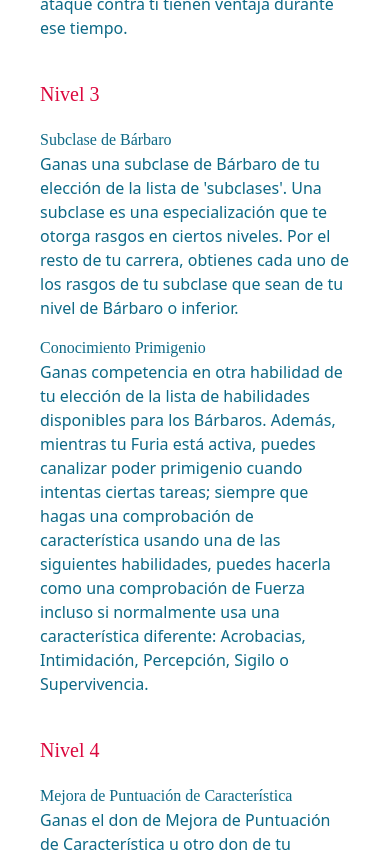
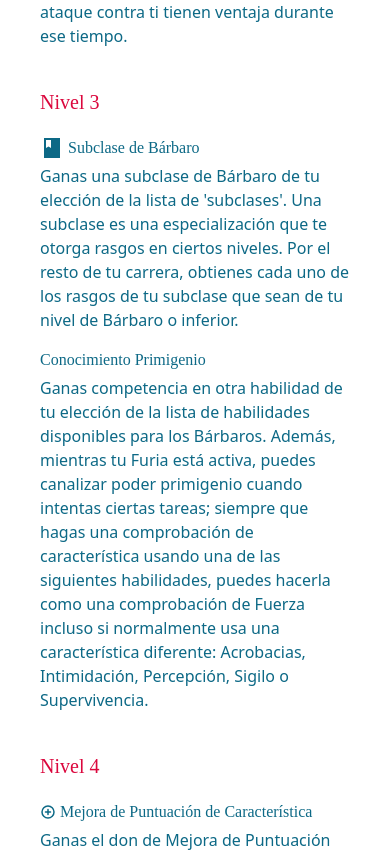
Before and after one commit to aleknss/dnd, a React (Vite) app: page /dnd/classes/artificer in a window 390 px wide. Shown: the part 5900-6752 px from the top of the page. Built offline with nearby package versions, Linux system fonts and the light colour scheme; a web font is replaced by a local one.

Commit message:
Pequeño progreso en subclases

```diff
--- /dev/null
+++ b/src/components/svgs/Subclass.tsx
@@ -0,0 +1,18 @@
+import type { SVGProps } from "react";
+
+export function Subclass(props: SVGProps<SVGSVGElement>) {
+  return (
+    <svg
+      xmlns="http://www.w3.org/2000/svg"
+      width={24}
+      height={24}
+      viewBox="0 0 24 24"
+      {...props}
+    >
+      <path
+        fill="currentColor"
+        d="M20 2H4v20h16zM6 4h5v8l-2.5-1.5L6 12z"
+      ></path>
+    </svg>
+  );
+}
--- a/src/configs/barbarian.json
+++ b/src/configs/barbarian.json
@@ -238,7 +238,8 @@
       "rasgos": [
         {
           "nombre": "Subclase de Bárbaro",
-          "descripcion": "Ganas una subclase de Bárbaro de tu elección de la lista de 'subclases'. Una subclase es una especialización que te otorga rasgos en ciertos niveles. Por el resto de tu carrera, obtienes cada uno de los rasgos de tu subclase que sean de tu nivel de Bárbaro o inferior."
+          "descripcion": "Ganas una subclase de Bárbaro de tu elección de la lista de 'subclases'. Una subclase es una especialización que te otorga rasgos en ciertos niveles. Por el resto de tu carrera, obtienes cada uno de los rasgos de tu subclase que sean de tu nivel de Bárbaro o inferior.",
+          "type": "Subclass"
         },
         {
           "nombre": "Conocimiento Primigenio",
@@ -258,7 +259,8 @@
       "rasgos": [
         {
           "nombre": "Mejora de Puntuación de Característica",
-          "descripcion": "Ganas el don de Mejora de Puntuación de Característica u otro don de tu elección para el que califiques. Ganas este rasgo de nuevo en los niveles 8, 12 y 16."
+          "descripcion": "Ganas el don de Mejora de Puntuación de Característica u otro don de tu elección para el que califiques. Ganas este rasgo de nuevo en los niveles 8, 12 y 16.",
+          "type": "ASI"
         }
       ]
     },
@@ -294,7 +296,8 @@
       "rasgos": [
         {
           "nombre": "Rasgo de Subclase",
-          "descripcion": "Ganas un rasgo de tu subclase de Bárbaro, detallado en la sección 'subclases'."
+          "descripcion": "Ganas un rasgo de tu subclase de Bárbaro, detallado en la sección 'subclases'.",
+          "type": "Subclass"
         }
       ]
     },
@@ -330,7 +333,8 @@
       "rasgos": [
         {
           "nombre": "Mejora de Puntuación de Característica",
-          "descripcion": "Ganas el don de Mejora de Puntuación de Característica u otro don de tu elección para el que califiques."
+          "descripcion": "Ganas el don de Mejora de Puntuación de Característica u otro don de tu elección para el que califiques.",
+          "type": "ASI"
         }
       ]
     },
@@ -362,7 +366,8 @@
       "rasgos": [
         {
           "nombre": "Rasgo de Subclase",
-          "descripcion": "Ganas un rasgo de tu subclase de Bárbaro."
+          "descripcion": "Ganas un rasgo de tu subclase de Bárbaro.",
+          "type": "Subclass"
         }
       ]
     },
@@ -394,7 +399,8 @@
       "rasgos": [
         {
           "nombre": "Mejora de Puntuación de Característica",
-          "descripcion": "Ganas el don de Mejora de Puntuación de Característica u otro don de tu elección para el que califiques."
+          "descripcion": "Ganas el don de Mejora de Puntuación de Característica u otro don de tu elección para el que califiques.",
+          "type": "ASI"
         }
       ]
     },
@@ -426,7 +432,8 @@
       "rasgos": [
         {
           "nombre": "Rasgo de Subclase",
-          "descripcion": "Ganas un rasgo de tu subclase de Bárbaro, detallado en la sección 'subclases'."
+          "descripcion": "Ganas un rasgo de tu subclase de Bárbaro, detallado en la sección 'subclases'.",
+          "type": "Subclass"
         }
       ]
     },
@@ -458,7 +465,8 @@
       "rasgos": [
         {
           "nombre": "Mejora de Puntuación de Característica",
-          "descripcion": "Ganas el don de Mejora de Puntuación de Característica u otro don de tu elección para el que califiques."
+          "descripcion": "Ganas el don de Mejora de Puntuación de Característica u otro don de tu elección para el que califiques.",
+          "type": "ASI"
         }
       ]
     },
--- a/src/hooks/useScrollTo.ts
+++ b/src/hooks/useScrollTo.ts
@@ -6,16 +6,9 @@ export const useScrollTo = (defaultHeaderHeight: number = 128) => {
       const targetElement = document.querySelector(elementId);
       if (!targetElement) return;
 
-      const classHeader = document.querySelector(
-        ".bg-dirty-white.sticky"
-      ) as HTMLElement;
-      const actualHeaderHeight = classHeader
-        ? classHeader.offsetHeight
-        : defaultHeaderHeight;
-
       const elementPosition =
         targetElement.getBoundingClientRect().top + window.scrollY;
-      const offsetPosition = elementPosition - actualHeaderHeight;
+      const offsetPosition = elementPosition - defaultHeaderHeight;
 
       window.scrollTo({
         top: offsetPosition,
--- a/src/pages/ClassPage.tsx
+++ b/src/pages/ClassPage.tsx
@@ -7,9 +7,10 @@ import { D6, D8, D10, D12 } from "../components/svgs/dices";
 import { useScrollTo } from "../hooks/useScrollTo";
 import InfoTable from "../components/InfoTable";
 import TraitsTable from "../components/TraitsTable";
-import Card from "../components/Card";
 import barbarianData from "../configs/barbarian.json";
 import barbarianIndex from "../assets/classes/barbarian/barbarian-index.jpg";
+import { Subclass } from "../components/svgs/Subclass";
+import { PiPlusCircleBold } from "react-icons/pi";
 
 export default function ClassPage() {
   PageTitle("clase");
@@ -88,6 +89,17 @@ export default function ClassPage() {
     daño_por_furia: nivel.furias.daño_adicional,
     maestria_con_armas: nivel.maestria_con_armas,
   }));
+
+  const traitsTitles = (type: string) => {
+    switch (type) {
+      case "Subclass":
+        return <Subclass />;
+      case "ASI":
+        return <PiPlusCircleBold />;
+      default:
+        "";
+    }
+  };
 
   return (
     <div className="w-full p-10 flex flex-col md:flex-row gap-10">
@@ -196,13 +208,15 @@ export default function ClassPage() {
                 {nivel.rasgos.map((rasgo, index) => (
                   <div
                     key={`trait-${nivel.nivel}-${index}`}
-                    className={` ${
+                    className={`flex flex-col gap-1 ${
                       nivel.rasgos.length === 1
-                        ? "md:w-full "
+                        ? "md:w-full"
                         : "md:w-[calc(50%-1rem)]"
                     }`}
                   >
-                    <h3 className="text-blue-primary font-inknut">
+                    <h3 className="text-blue-primary font-inknut flex gap-1 items-center">
+                      {traitsTitles(rasgo.type || "")}
+                      {}
                       {rasgo.nombre}
                     </h3>
                     <p className="text-blue-primary whitespace-pre-line">
@@ -217,9 +231,33 @@ export default function ClassPage() {
           {subclases.map((subclase, index) => (
             <div id={`subclase-${index}`}>
               <h2 className="text-2xl font-inknut text-blue-dark">
-                {index + 1}. {subclase.nombre}
+                {subclase.nombre}
               </h2>
-              <p>{subclase.descripcion}</p>
+              <p className="font-ptsans text-blue-primary">
+                {subclase.descripcion}
+              </p>
+              {subclase.progresion.map((progresion) => (
+                <div>
+                  <h3>Nivel {progresion.nivel}</h3>
+                  {progresion.rasgos.map((rasgo, index) => (
+                    <div
+                      key={`trait-${progresion.nivel}-${index}`}
+                      className={`flex flex-col gap-1 ${
+                        progresion.rasgos.length === 1
+                          ? "md:w-full"
+                          : "md:w-[calc(50%-1rem)]"
+                      }`}
+                    >
+                      <h3 className="text-blue-primary font-inknut flex gap-1 items-center">
+                        {rasgo.nombre}
+                      </h3>
+                      <p className="text-blue-primary whitespace-pre-line">
+                        {rasgo.descripcion}
+                      </p>
+                    </div>
+                  ))}
+                </div>
+              ))}
             </div>
           ))}
         </div>
@@ -245,7 +283,7 @@ export default function ClassPage() {
               onClick={() => scrollTo(`#subclase-${index}`)}
               className="font-inknut underline text-blue-primary hover:bg-zinc-300 hover:cursor-pointer rounded-sm p-1"
             >
-              {index + 1}. {subclase.nombre}
+              {subclase.nombre}
             </a>
           ))}
         </div>
```
Also changed, not shown: src/assets/classes/barbarian/berserk.jpg (added), src/assets/classes/barbarian/wildheart.jpg (added).
